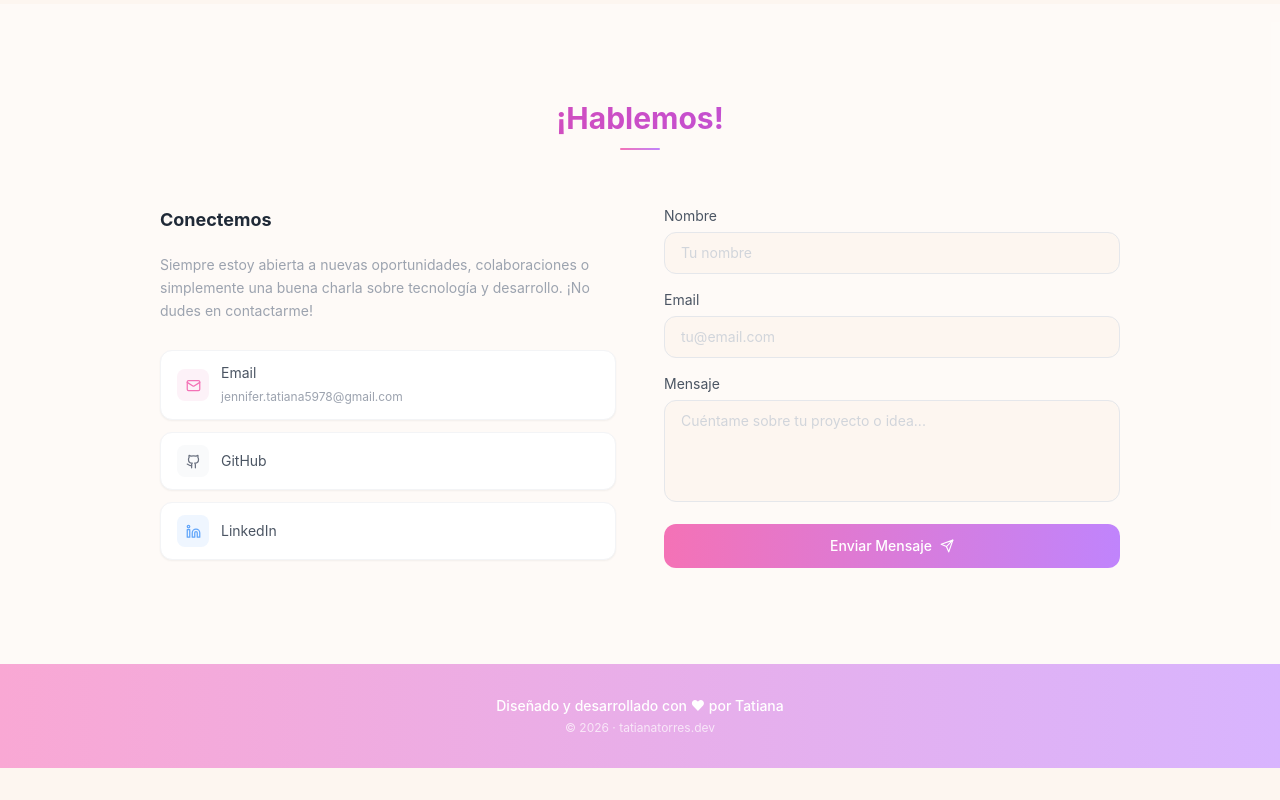
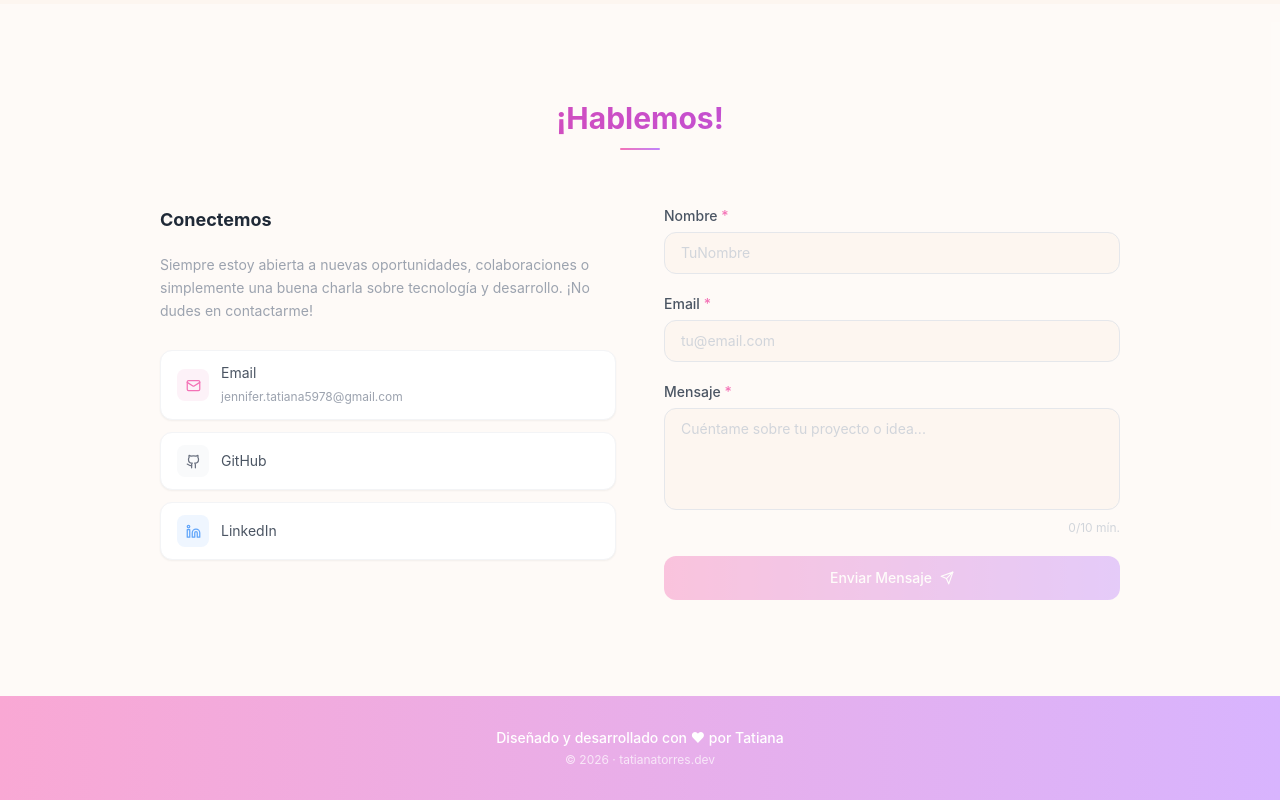
Before and after one commit to TatianaUCC/portafolio, a Next.js app: page / in a window 1280 px wide. Shown: the part 3789-4589 px from the top of the page. Before the commit the page ends 4557 px from the top, so only its background shows below. Built offline with nearby package versions, Linux system fonts and the light colour scheme.

Commit message:
feat: formulario de contacto con validacion completa, accesibilidad y UX

```diff
--- a/components/sections/Contact.tsx
+++ b/components/sections/Contact.tsx
@@ -1,26 +1,64 @@
 'use client'
 
-import { useState } from 'react'
-import { Mail, Github, Linkedin, Send } from 'lucide-react'
+import { useState, useCallback } from 'react'
+import { Mail, Github, Linkedin, Send, CheckCircle } from 'lucide-react'
 import { personalInfo } from '@/data/portfolio'
+import {
+  validateField,
+  validateAll,
+  isFormValid,
+  type FormValues,
+  type FormErrors,
+} from '@/lib/validateContact'
+
+const EMPTY: FormValues = { name: '', email: '', message: '' }
 
 export default function Contact() {
-  const [form, setForm] = useState({ name: '', email: '', message: '' })
+  const [form, setForm] = useState<FormValues>(EMPTY)
+  const [errors, setErrors] = useState<FormErrors>({})
+  const [touched, setTouched] = useState<Record<keyof FormValues, boolean>>({
+    name: false, email: false, message: false,
+  })
   const [sent, setSent] = useState(false)
   const [loading, setLoading] = useState(false)
 
+  // Validación en tiempo real
+  const handleChange = useCallback((field: keyof FormValues, value: string) => {
+    setForm((prev) => ({ ...prev, [field]: value }))
+    if (touched[field]) {
+      setErrors((prev) => ({ ...prev, [field]: validateField(field, value) }))
+    }
+  }, [touched])
+
+  // Marcar campo como tocado al salir
+  const handleBlur = useCallback((field: keyof FormValues) => {
+    setTouched((prev) => ({ ...prev, [field]: true }))
+    setErrors((prev) => ({ ...prev, [field]: validateField(field, form[field]) }))
+  }, [form])
+
   const handleSubmit = async (e: React.FormEvent) => {
     e.preventDefault()
+    // Marcar todos como tocados y validar
+    setTouched({ name: true, email: true, message: true })
+    const allErrors = validateAll(form)
+    setErrors(allErrors)
+    if (!isFormValid(allErrors)) return
+
     setLoading(true)
     await new Promise((r) => setTimeout(r, 1000))
+    setLoading(false)
     setSent(true)
-    setLoading(false)
+    setForm(EMPTY)
+    setTouched({ name: false, email: false, message: false })
+    setErrors({})
   }
+
+  const allValid = isFormValid(validateAll(form)) &&
+    form.name !== '' && form.email !== '' && form.message !== ''
 
   return (
     <section id="contact" className="py-24 bg-white/50">
       <div className="max-w-5xl mx-auto px-8">
-        {/* Title */}
         <div className="text-center mb-14">
           <h2 className="text-3xl font-bold bg-gradient-to-r from-pink-500 to-purple-500 bg-clip-text text-transparent">
             ¡Hablemos!
@@ -29,18 +67,18 @@ export default function Contact() {
         </div>
 
         <div className="grid md:grid-cols-2 gap-12">
-          {/* Left: info */}
+          {/* Info */}
           <div className="flex flex-col gap-5">
             <h3 className="font-bold text-gray-800 text-lg">Conectemos</h3>
             <p className="text-gray-400 text-sm leading-relaxed">
               Siempre estoy abierta a nuevas oportunidades, colaboraciones o simplemente una buena charla sobre tecnología y desarrollo. ¡No dudes en contactarme!
             </p>
-
             <div className="flex flex-col gap-3 mt-2">
               <a
                 href={`https://mail.google.com/mail/?view=cm&to=${personalInfo.email}`}
                 target="_blank"
                 rel="noopener noreferrer"
+                aria-label="Enviar email"
                 className="flex items-center gap-3 bg-white rounded-xl px-4 py-3 shadow-sm border border-gray-100 hover:border-pink-200 transition-colors group"
               >
                 <div className="w-8 h-8 rounded-lg bg-pink-50 flex items-center justify-center flex-shrink-0">
@@ -51,11 +89,11 @@ export default function Contact() {
                   <span className="text-xs text-gray-400">{personalInfo.email}</span>
                 </div>
               </a>
-
               <a
                 href={personalInfo.github}
                 target="_blank"
                 rel="noopener noreferrer"
+                aria-label="Perfil de GitHub"
                 className="flex items-center gap-3 bg-white rounded-xl px-4 py-3 shadow-sm border border-gray-100 hover:border-pink-200 transition-colors group"
               >
                 <div className="w-8 h-8 rounded-lg bg-gray-50 flex items-center justify-center">
@@ -63,11 +101,11 @@ export default function Contact() {
                 </div>
                 <span className="text-sm text-gray-600 group-hover:text-pink-500 transition-colors">GitHub</span>
               </a>
-
               <a
                 href={personalInfo.linkedin}
                 target="_blank"
                 rel="noopener noreferrer"
+                aria-label="Perfil de LinkedIn"
                 className="flex items-center gap-3 bg-white rounded-xl px-4 py-3 shadow-sm border border-gray-100 hover:border-pink-200 transition-colors group"
               >
                 <div className="w-8 h-8 rounded-lg bg-blue-50 flex items-center justify-center">
@@ -78,68 +116,124 @@ export default function Contact() {
             </div>
           </div>
 
-          {/* Right: form */}
+          {/* Formulario */}
           {sent ? (
-            <div className="flex flex-col items-center justify-center gap-3 text-center">
-              <div className="text-4xl">✨</div>
-              <h3 className="font-bold text-gray-800">¡Mensaje enviado!</h3>
+            <div className="flex flex-col items-center justify-center gap-3 text-center animate-fade-in">
+              <CheckCircle size={48} className="text-green-400" />
+              <h3 className="font-bold text-gray-800 text-lg">¡Mensaje enviado con éxito!</h3>
               <p className="text-gray-400 text-sm">Gracias por escribirme, te respondo pronto.</p>
               <button
-                onClick={() => { setSent(false); setForm({ name: '', email: '', message: '' }) }}
-                className="mt-2 text-sm text-pink-500 underline"
+                onClick={() => setSent(false)}
+                className="mt-2 text-sm text-pink-500 underline hover:text-pink-600 transition-colors"
               >
-                Enviar otro
+                Enviar otro mensaje
               </button>
             </div>
           ) : (
-            <form onSubmit={handleSubmit} className="flex flex-col gap-4">
+            <form onSubmit={handleSubmit} noValidate className="flex flex-col gap-5" aria-label="Formulario de contacto">
+
+              {/* Nombre */}
               <div>
-                <label className="block text-sm text-gray-600 mb-1.5">Nombre</label>
+                <label htmlFor="name" className="block text-sm font-medium text-gray-600 mb-1.5">
+                  Nombre <span className="text-pink-400" aria-hidden="true">*</span>
+                </label>
                 <input
+                  id="name"
                   type="text"
-                  required
+                  autoComplete="name"
                   value={form.name}
-                  onChange={(e) => setForm({ ...form, name: e.target.value })}
-                  placeholder="Tu nombre"
-                  className="w-full bg-[#fdf6f0] border border-gray-200 rounded-xl px-4 py-2.5 text-sm text-gray-700 placeholder:text-gray-300 focus:outline-none focus:border-pink-300 transition-colors"
+                  onChange={(e) => handleChange('name', e.target.value)}
+                  onBlur={() => handleBlur('name')}
+                  aria-required="true"
+                  aria-invalid={!!errors.name}
+                  aria-describedby={errors.name ? 'name-error' : undefined}
+                  placeholder="TuNombre"
+                  className={`w-full bg-[#fdf6f0] border rounded-xl px-4 py-2.5 text-sm text-gray-700 placeholder:text-gray-300 focus:outline-none transition-colors ${
+                    errors.name ? 'border-red-400 focus:border-red-400' : 'border-gray-200 focus:border-pink-300'
+                  }`}
                 />
+                {errors.name && (
+                  <p id="name-error" role="alert" className="mt-1.5 text-xs text-red-500 flex items-center gap-1">
+                    <span aria-hidden="true">⚠</span> {errors.name}
+                  </p>
+                )}
               </div>
+
+              {/* Email */}
               <div>
-                <label className="block text-sm text-gray-600 mb-1.5">Email</label>
+                <label htmlFor="email" className="block text-sm font-medium text-gray-600 mb-1.5">
+                  Email <span className="text-pink-400" aria-hidden="true">*</span>
+                </label>
                 <input
+                  id="email"
                   type="email"
-                  required
+                  autoComplete="email"
                   value={form.email}
-                  onChange={(e) => setForm({ ...form, email: e.target.value })}
+                  onChange={(e) => handleChange('email', e.target.value)}
+                  onBlur={() => handleBlur('email')}
+                  aria-required="true"
+                  aria-invalid={!!errors.email}
+                  aria-describedby={errors.email ? 'email-error' : undefined}
                   placeholder="tu@email.com"
-                  className="w-full bg-[#fdf6f0] border border-gray-200 rounded-xl px-4 py-2.5 text-sm text-gray-700 placeholder:text-gray-300 focus:outline-none focus:border-pink-300 transition-colors"
+                  className={`w-full bg-[#fdf6f0] border rounded-xl px-4 py-2.5 text-sm text-gray-700 placeholder:text-gray-300 focus:outline-none transition-colors ${
+                    errors.email ? 'border-red-400 focus:border-red-400' : 'border-gray-200 focus:border-pink-300'
+                  }`}
                 />
+                {errors.email && (
+                  <p id="email-error" role="alert" className="mt-1.5 text-xs text-red-500 flex items-center gap-1">
+                    <span aria-hidden="true">⚠</span> {errors.email}
+                  </p>
+                )}
               </div>
+
+              {/* Mensaje */}
               <div>
-                <label className="block text-sm text-gray-600 mb-1.5">Mensaje</label>
+                <label htmlFor="message" className="block text-sm font-medium text-gray-600 mb-1.5">
+                  Mensaje <span className="text-pink-400" aria-hidden="true">*</span>
+                </label>
                 <textarea
-                  required
+                  id="message"
                   rows={4}
                   value={form.message}
-                  onChange={(e) => setForm({ ...form, message: e.target.value })}
+                  onChange={(e) => handleChange('message', e.target.value)}
+                  onBlur={() => handleBlur('message')}
+                  aria-required="true"
+                  aria-invalid={!!errors.message}
+                  aria-describedby={errors.message ? 'message-error' : undefined}
                   placeholder="Cuéntame sobre tu proyecto o idea..."
-                  className="w-full bg-[#fdf6f0] border border-gray-200 rounded-xl px-4 py-2.5 text-sm text-gray-700 placeholder:text-gray-300 focus:outline-none focus:border-pink-300 transition-colors resize-none"
+                  className={`w-full bg-[#fdf6f0] border rounded-xl px-4 py-2.5 text-sm text-gray-700 placeholder:text-gray-300 focus:outline-none transition-colors resize-none ${
+                    errors.message ? 'border-red-400 focus:border-red-400' : 'border-gray-200 focus:border-pink-300'
+                  }`}
                 />
+                <div className="flex items-start justify-between mt-1">
+                  {errors.message ? (
+                    <p id="message-error" role="alert" className="text-xs text-red-500 flex items-center gap-1">
+                      <span aria-hidden="true">⚠</span> {errors.message}
+                    </p>
+                  ) : <span />}
+                  <span className={`text-xs ml-auto ${form.message.trim().length < 10 ? 'text-gray-300' : 'text-green-400'}`}>
+                    {form.message.trim().length}/10 mín.
+                  </span>
+                </div>
               </div>
+
+              {/* Botón */}
               <button
                 type="submit"
-                disabled={loading}
-                className="w-full py-3 rounded-xl bg-gradient-to-r from-pink-400 to-purple-400 text-white text-sm font-medium flex items-center justify-center gap-2 hover:opacity-90 transition-opacity disabled:opacity-60"
+                disabled={loading || !allValid}
+                aria-disabled={loading || !allValid}
+                className="w-full py-3 rounded-xl bg-gradient-to-r from-pink-400 to-purple-400 text-white text-sm font-medium flex items-center justify-center gap-2 transition-opacity hover:opacity-90 disabled:opacity-40 disabled:cursor-not-allowed"
               >
                 {loading ? (
-                  <span className="w-4 h-4 border-2 border-white/40 border-t-white rounded-full animate-spin" />
+                  <span className="w-4 h-4 border-2 border-white/40 border-t-white rounded-full animate-spin" aria-label="Enviando..." />
                 ) : (
                   <>
                     Enviar Mensaje
-                    <Send size={14} />
+                    <Send size={14} aria-hidden="true" />
                   </>
                 )}
               </button>
+
             </form>
           )}
         </div>
--- /dev/null
+++ b/lib/validateContact.ts
@@ -0,0 +1,48 @@
+// Expresiones regulares
+const ONLY_LETTERS = /^[a-zA-ZáéíóúÁÉÍÓÚñÑüÜ]+$/
+const VALID_EMAIL = /^[^\s@]+@[^\s@]+\.[^\s@]+$/
+
+export interface FormValues {
+  name: string
+  email: string
+  message: string
+}
+
+export interface FormErrors {
+  name?: string
+  email?: string
+  message?: string
+}
+
+export function validateField(field: keyof FormValues, value: string): string | undefined {
+  switch (field) {
+    case 'name':
+      if (!value.trim()) return 'El nombre es obligatorio.'
+      if (/\s/.test(value)) return 'El nombre no debe contener espacios.'
+      if (!ONLY_LETTERS.test(value)) return 'Solo se permiten letras (sin números ni caracteres especiales).'
+      return undefined
+
+    case 'email':
+      if (!value.trim()) return 'El email es obligatorio.'
+      if (/\s/.test(value)) return 'El email no debe contener espacios.'
+      if (!VALID_EMAIL.test(value)) return 'Ingresa un email válido (ej: nombre@dominio.com).'
+      return undefined
+
+    case 'message':
+      if (!value.trim()) return 'El mensaje no puede estar vacío.'
+      if (value.trim().length < 10) return 'El mensaje debe tener al menos 10 caracteres.'
+      return undefined
+  }
+}
+
+export function validateAll(values: FormValues): FormErrors {
+  return {
+    name: validateField('name', values.name),
+    email: validateField('email', values.email),
+    message: validateField('message', values.message),
+  }
+}
+
+export function isFormValid(errors: FormErrors): boolean {
+  return !errors.name && !errors.email && !errors.message
+}
```
